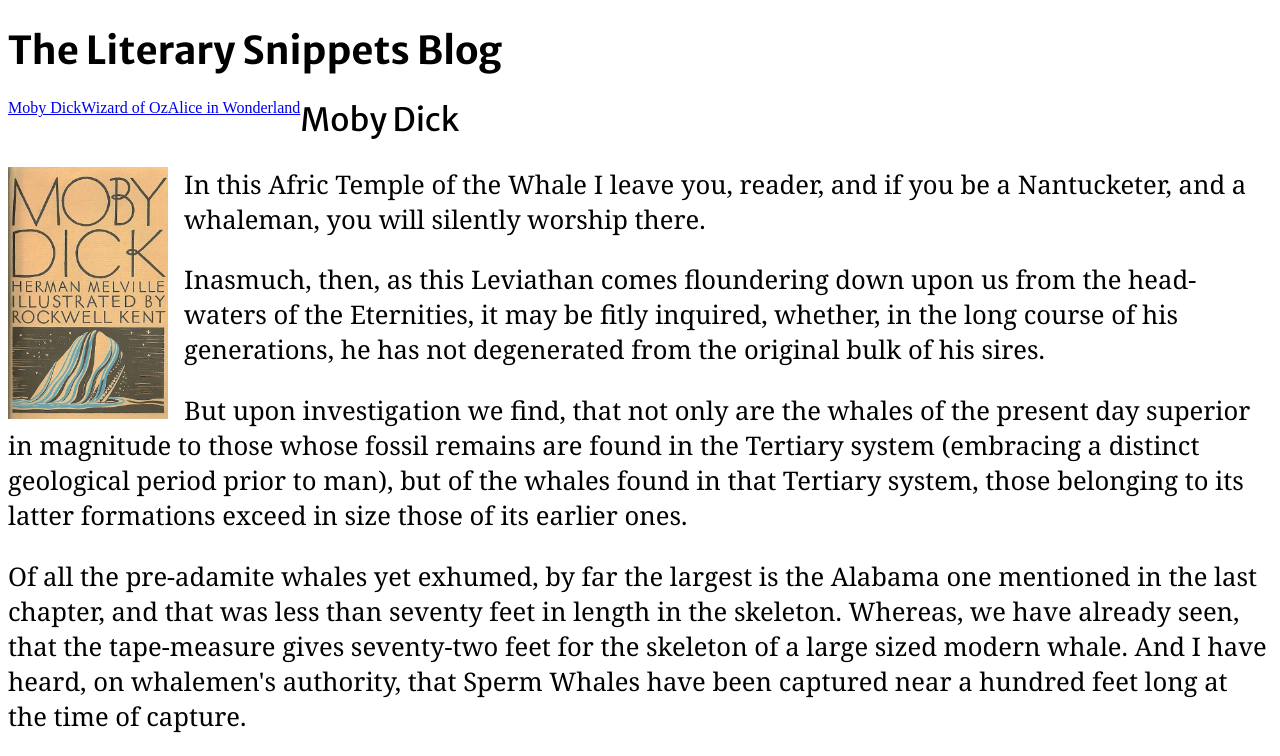
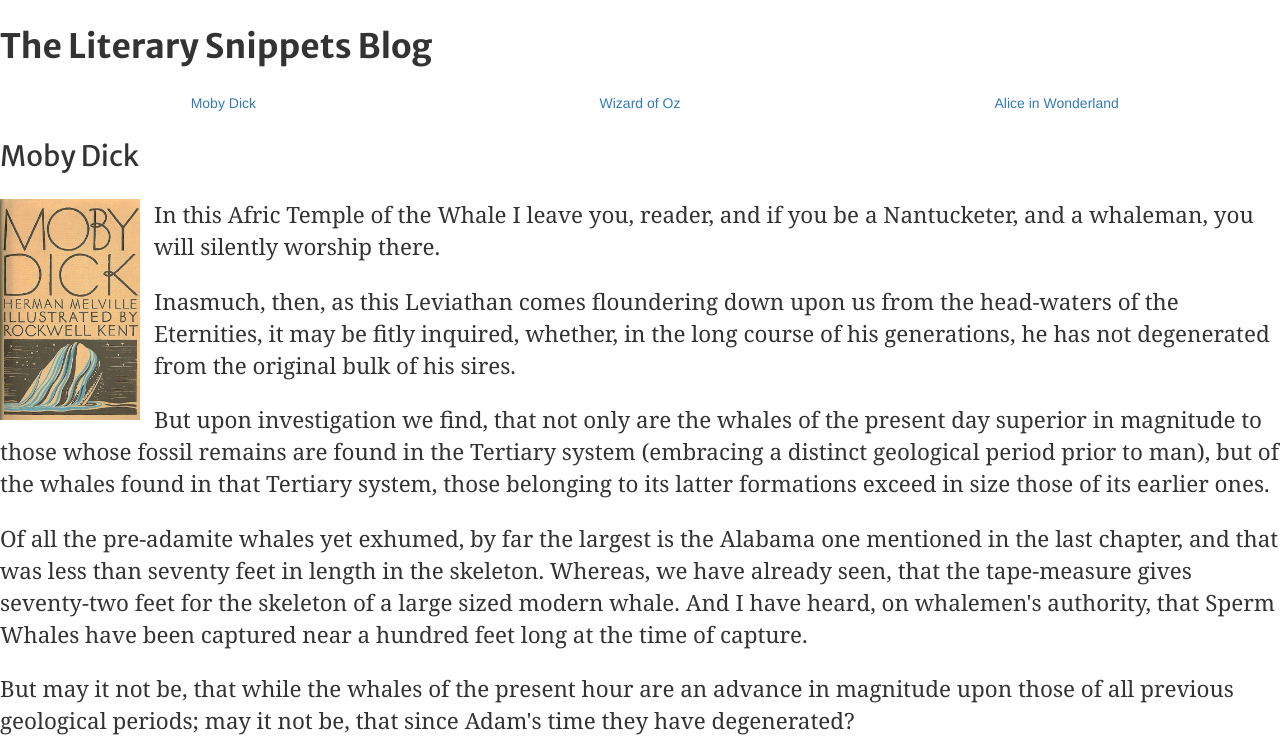
Before and after one commit to j4502/weir, a plain HTML site: page index.html in a window 1280 px wide. Shown: the top 756 px of the page. Drawn offline with Linux system fonts and the light colour scheme.

Commit message:
Class example
added Bootstrap import

```diff
--- a/css/style.css
+++ b/css/style.css
@@ -1,3 +1,5 @@
+@import "bootstrap.min.css";
+
 h1 {
   font-family: 'Merriweather Sans', 'Helvetica Neue', Arial, sans-serif;
   font-weight: 700;
--- a/index.html
+++ b/index.html
@@ -9,6 +9,7 @@
      <meta name="viewport" content="width=device-width, initial-scale=1">
      <link href='https://fonts.googleapis.com/css?family=Merriweather+Sans:400,700' rel='stylesheet' type='text/css'>
      <link rel="stylesheet" href="css/style.css">
+
 <!--
       <style>
       p {
@@ -21,13 +22,15 @@
 <body>
   <h1>The Literary Snippets Blog</h1>
   <!-- <h2>A blog for old Mizzou</h2> -->
-  <nav class="primary-nav">
-      <ul>
-        <li><a href="#MobyDick">Moby Dick</a></li>
-        <li><a href="#TheWizardOfOz">Wizard of Oz</a></li>
-        <li><a href="#AliceInWonderland">Alice in Wonderland</a></li>
-      </ul>
-    </nav>
+  <div class="container-fluid">
+    <nav class="primary-nav">
+        <ul class="row">
+          <li class="col-xs-4"><a href="#MobyDick">Moby Dick</a></li>
+          <li class="col-xs-4"><a href="#TheWizardOfOz">Wizard of Oz</a></li>
+          <li class="col-xs-4"><a href="#AliceInWonderland">Alice in Wonderland</a></li>
+        </ul>
+      </nav>
+    </div><!-- end container-fluid div-->
     <div id="MobyDick">
       <h2>Moby Dick</h2>
       <img class="book" src="img/md.jpg" alt="A book cover"/>
```
